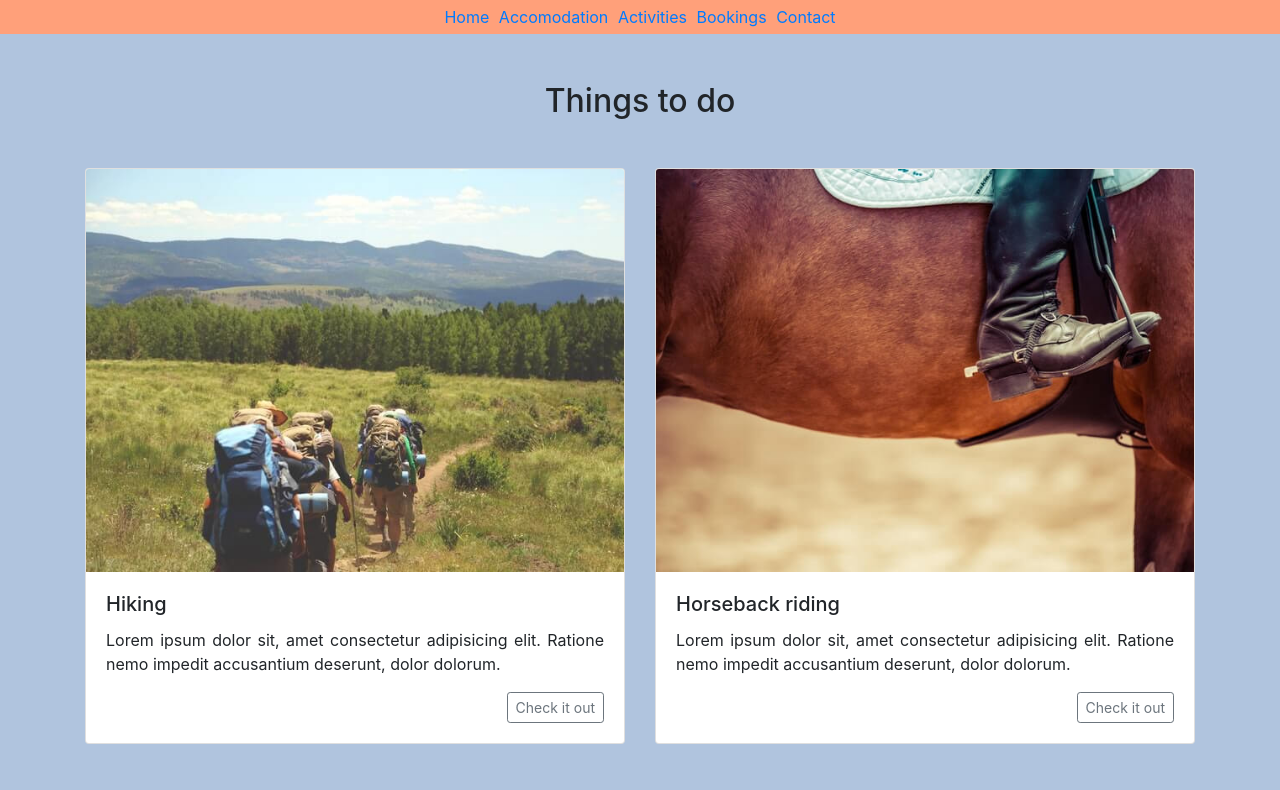
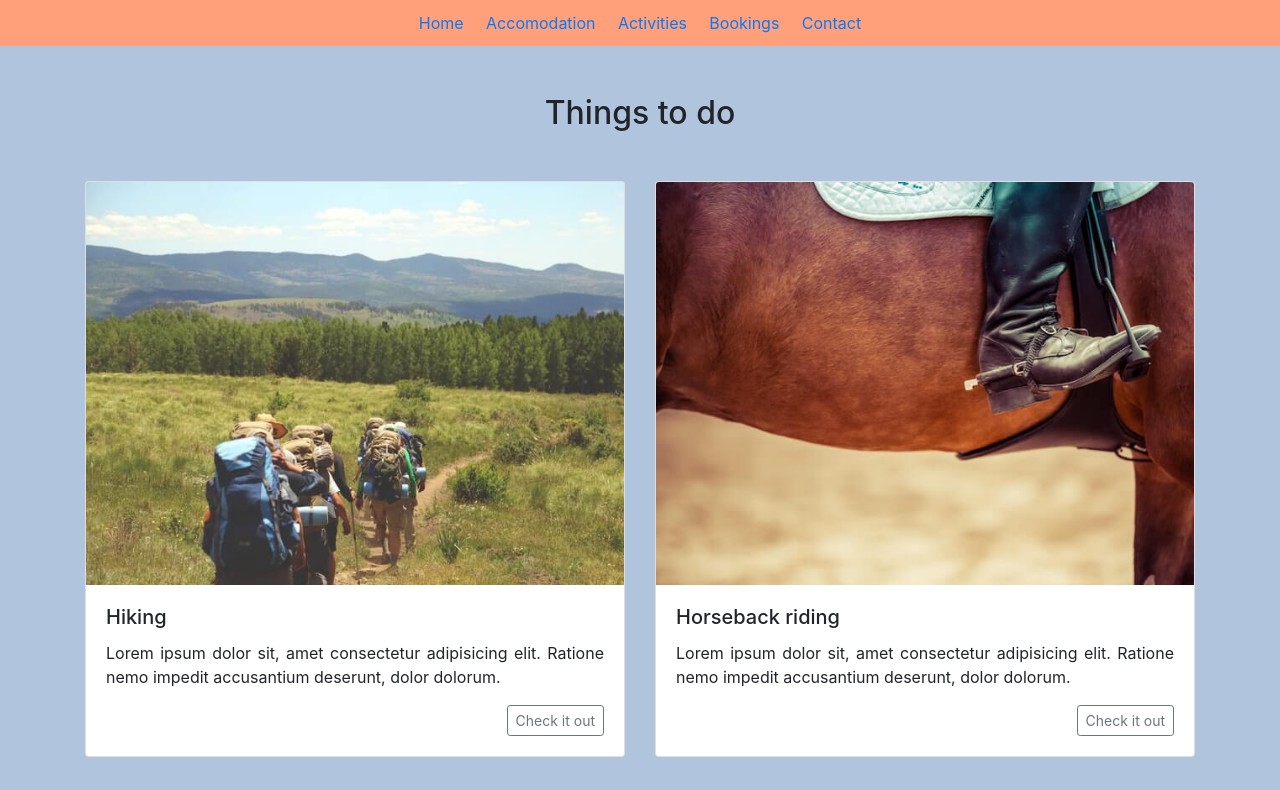
Before and after one commit to milosrancic/reactjs-website, a React (Create React App) app: page /activities in a window 1280 px wide. Shown: the top 790 px of the page. Built offline with nearby package versions, Linux system fonts and the light colour scheme.

Commit message:
added media query

```diff
--- a/src/components/navbar/Navbar.scss
+++ b/src/components/navbar/Navbar.scss
@@ -3,9 +3,9 @@
 }
 
 .nav-link {
-  /* either one of those */
-  padding: 0.7rem;
-  padding: 0.3em
+  padding: 0.3em;
+
+  @media (min-width: 500px) {
+    padding: 0.7em;
+  }
 }
-
-/* media query for nav-link on smaller screens */
```
